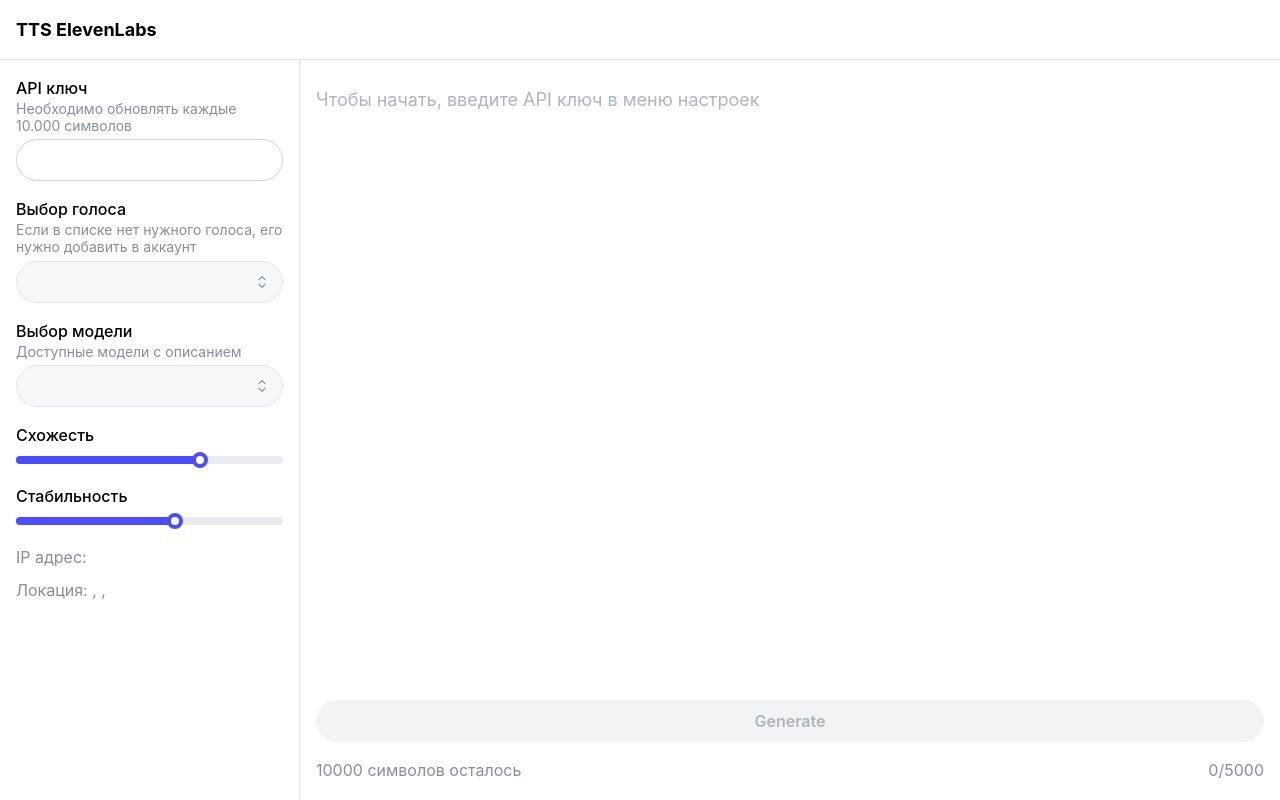
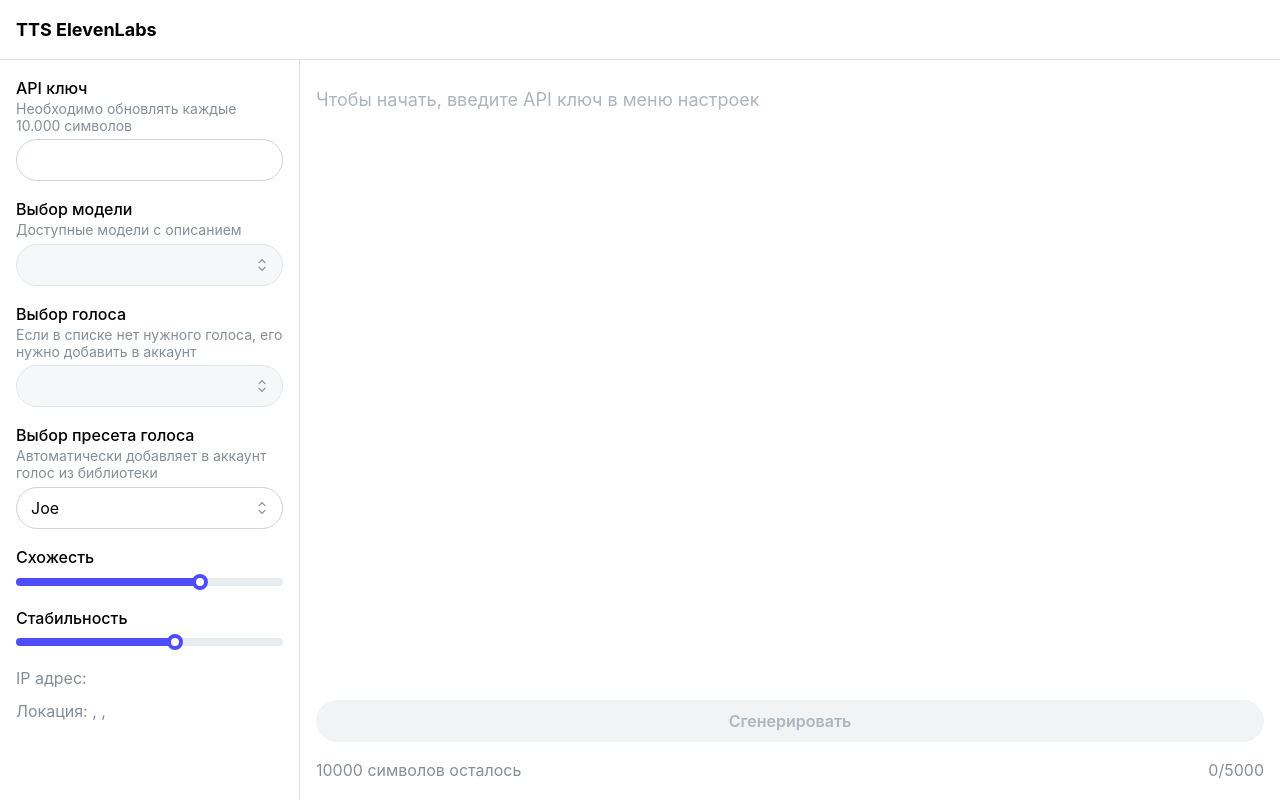
Before and after one commit to I-Atlas/elevenlabs, a Next.js app: page / in a window 1280 px wide. Built offline with nearby package versions, Linux system fonts and the light colour scheme; no server answers.

Commit message:
add voice preset

```diff
--- a/app/components/tts/actions.tsx
+++ b/app/components/tts/actions.tsx
@@ -95,7 +95,7 @@
         radius="xl"
         color="rgba(77, 77, 255, 1)"
       >
-        {isGenerating ? "Generating..." : "Generate"}
+        {isGenerating ? "Генерация..." : "Сгенерировать"}
       </Button>
 
       {audioElement && (
--- /dev/null
+++ b/app/components/tts/settings/voice-preset-select.tsx
@@ -0,0 +1,32 @@
+import React, { FC } from "react";
+import { useTtsFormContext } from "@/app/context/tts-from";
+import { Select } from "@mantine/core";
+import { createPresetId } from "@/app/lib/utils/create-preset-id";
+
+export const voicePresetData = [
+  {
+    name: "Joe",
+    publicUserId:
+      "836701f99bab484f5e1bff8e9df42d970fe56c858d8b9d99ea8443e7dffede63",
+    publicVoiceId: "H75XqkaR3ZZS0BbFLXAL",
+  },
+];
+
+export const VoicePresetSelect: FC = () => {
+  const form = useTtsFormContext();
+
+  return (
+    <Select
+      color="rgba(77, 77, 255, 1)"
+      radius="xl"
+      size="md"
+      label="Выбор пресета голоса"
+      description="Автоматически добавляет в аккаунт голос из библиотеки"
+      data={voicePresetData?.map((voice) => ({
+        value: createPresetId(voice),
+        label: voice.name,
+      }))}
+      {...form.getInputProps("voicePresetId")}
+    />
+  );
+};
--- a/app/components/tts/settings/voice-select.tsx
+++ b/app/components/tts/settings/voice-select.tsx
@@ -1,9 +1,9 @@
 import { Select } from "@mantine/core";
 import React, { FC, useEffect } from "react";
-import { Voice } from "@/app/types/voice";
 import { useTtsFormContext } from "@/app/context/tts-from";
 import { useQuery } from "@tanstack/react-query";
 import { getVoices } from "@/app/lib/api/get.voices";
+import { postAddVoice } from "@/app/lib/api/post.add-voice";
 
 interface VoiceSelectProps {
   apiKey: string;
@@ -12,15 +12,32 @@
 export const VoiceSelect: FC<VoiceSelectProps> = ({ apiKey }) => {
   const { data, error, isSuccess } = useQuery({
     queryKey: ["voices", apiKey],
-    queryFn: () => getVoices({ apiKey }),
+    queryFn: async () => {
+      let presettedVoiceId = "";
+      if (!!form.values.voicePresetId) {
+        const [name, publicUserId, publicVoiceId] =
+          form.values.voicePresetId.split("|");
+        presettedVoiceId = await postAddVoice({
+          apiKey,
+          name,
+          publicVoiceId,
+          publicUserId,
+        });
+      }
+
+      const voices = await getVoices({ apiKey });
+      return { voices, presettedVoiceId };
+    },
     enabled: !!apiKey,
   });
   const form = useTtsFormContext();
 
   useEffect(() => {
     if (data) {
-      const joeVoice = data.find((voice: Voice) => voice.name === "Joe");
-      form.setFieldValue("voice", joeVoice?.voice_id || data[0]?.voice_id);
+      form.setFieldValue(
+        "voice",
+        data.presettedVoiceId || data.voices[0]?.voice_id,
+      );
     }
 
     if (error) {
@@ -35,7 +52,7 @@
       size="md"
       label="Выбор голоса"
       description="Если в списке нет нужного голоса, его нужно добавить в аккаунт"
-      data={data?.map((voice) => ({
+      data={data?.voices?.map((voice) => ({
         value: voice.voice_id,
         label: voice.name,
       }))}
--- /dev/null
+++ b/app/lib/api/post.add-voice.ts
@@ -0,0 +1,36 @@
+export interface PostAddVoiceParams {
+  apiKey: string;
+  name: string;
+  publicUserId: string;
+  publicVoiceId: string;
+}
+
+export const postAddVoice = async ({
+  apiKey,
+  name,
+  publicUserId,
+  publicVoiceId,
+}: PostAddVoiceParams): Promise<string> => {
+  try {
+    const response = await fetch(
+      `https://api.elevenlabs.io/v1/voices/add/${publicUserId}/${publicVoiceId}`,
+      {
+        method: "POST",
+        headers: {
+          "Content-Type": "application/json",
+          "xi-api-key": apiKey,
+        },
+        body: JSON.stringify({
+          new_name: name,
+        }),
+      },
+    );
+
+    const data = await response.json();
+    return data.voice_id;
+  } catch (error) {
+    const errorMessage =
+      (error as Error)?.message || "An unknown error occurred";
+    throw new Error(errorMessage);
+  }
+};
--- /dev/null
+++ b/app/lib/utils/create-preset-id.ts
@@ -0,0 +1,7 @@
+export const createPresetId = (voice: {
+  name: string;
+  publicUserId: string;
+  publicVoiceId: string;
+}) => {
+  return `${voice.name}|${voice.publicUserId}|${voice.publicVoiceId}`;
+};
--- a/app/page.tsx
+++ b/app/page.tsx
@@ -16,6 +16,11 @@
 import { IpInfo } from "@/app/components/tts/settings/ip-info";
 import { SimilaritySlider } from "@/app/components/tts/settings/similarity-slider";
 import { StabilitySlider } from "@/app/components/tts/settings/stability-slider";
+import { createPresetId } from "@/app/lib/utils/create-preset-id";
+import {
+  voicePresetData,
+  VoicePresetSelect,
+} from "@/app/components/tts/settings/voice-preset-select";
 
 export default function Home() {
   const [opened, { toggle }] = useDisclosure();
@@ -28,6 +33,7 @@
       model: "",
       stability: 60,
       similarity: 70,
+      voicePresetId: createPresetId(voicePresetData[0]),
     },
   });
   const [debouncedApiKey] = useDebouncedValue(form.values.apiKey, 1000);
@@ -67,8 +73,9 @@
         <AppShell.Navbar p="md">
           <Stack gap="16px">
             <ApiKeyInput />
+            <ModelSelect apiKey={debouncedApiKey} />
             <VoiceSelect apiKey={debouncedApiKey} />
-            <ModelSelect apiKey={debouncedApiKey} />
+            <VoicePresetSelect />
             <SimilaritySlider />
             <StabilitySlider />
             <IpInfo />
--- a/app/types/tts-form.ts
+++ b/app/types/tts-form.ts
@@ -7,6 +7,7 @@
   model: string;
   stability: number;
   similarity: number;
+  voicePresetId: string;
 };
 
 export type TtsFormTransformValues = (values: {
@@ -16,6 +17,7 @@
   model: string;
   stability: number;
   similarity: number;
+  voicePresetId: string;
 }) => {
   apiKey: string;
   text: string;
@@ -23,6 +25,7 @@
   model: string;
   stability: number;
   similarity: number;
+  voicePresetId: string;
 };
 
 export type TtsForm = UseFormReturnType<TtsFromValues, TtsFormTransformValues>;
```
